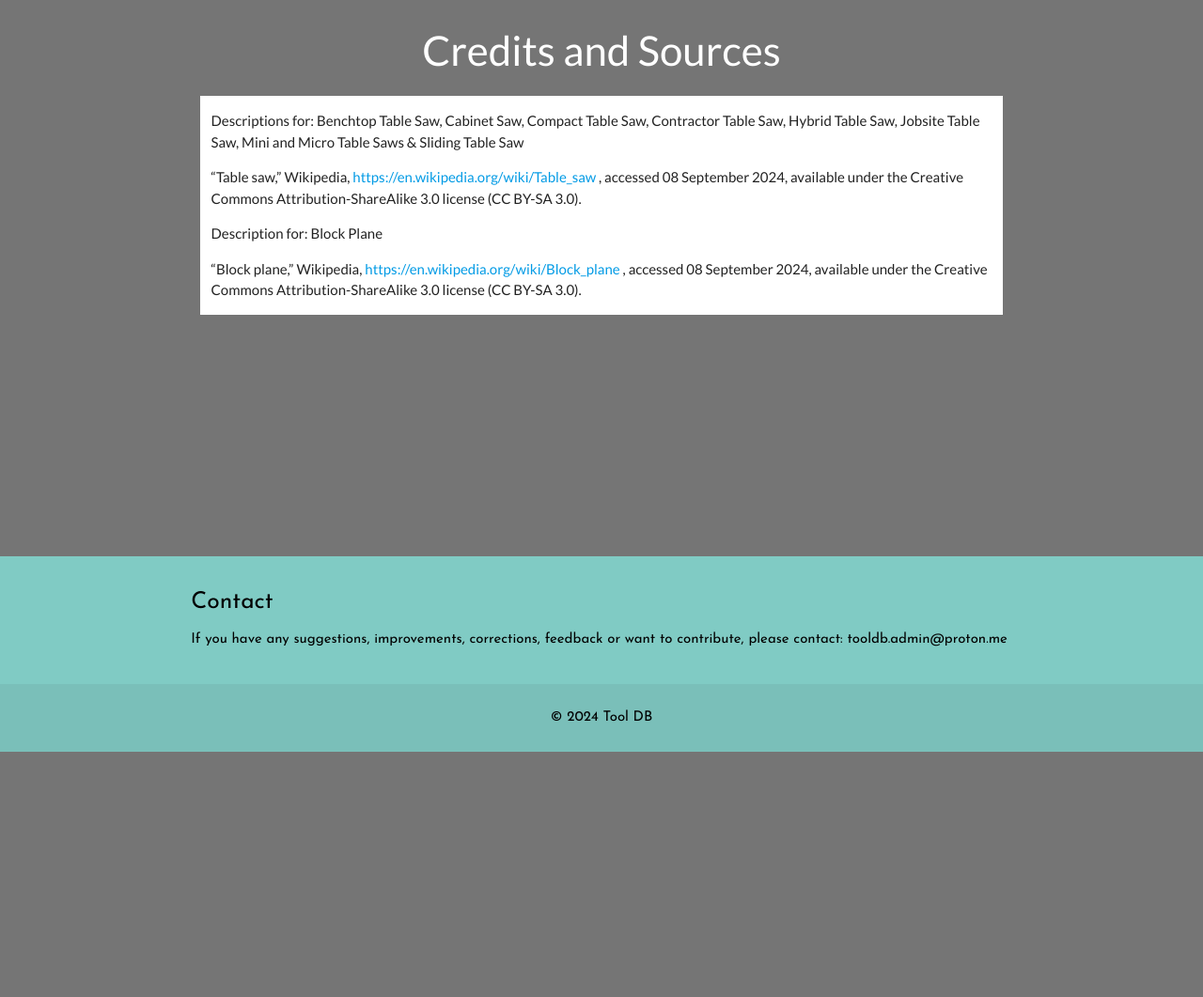
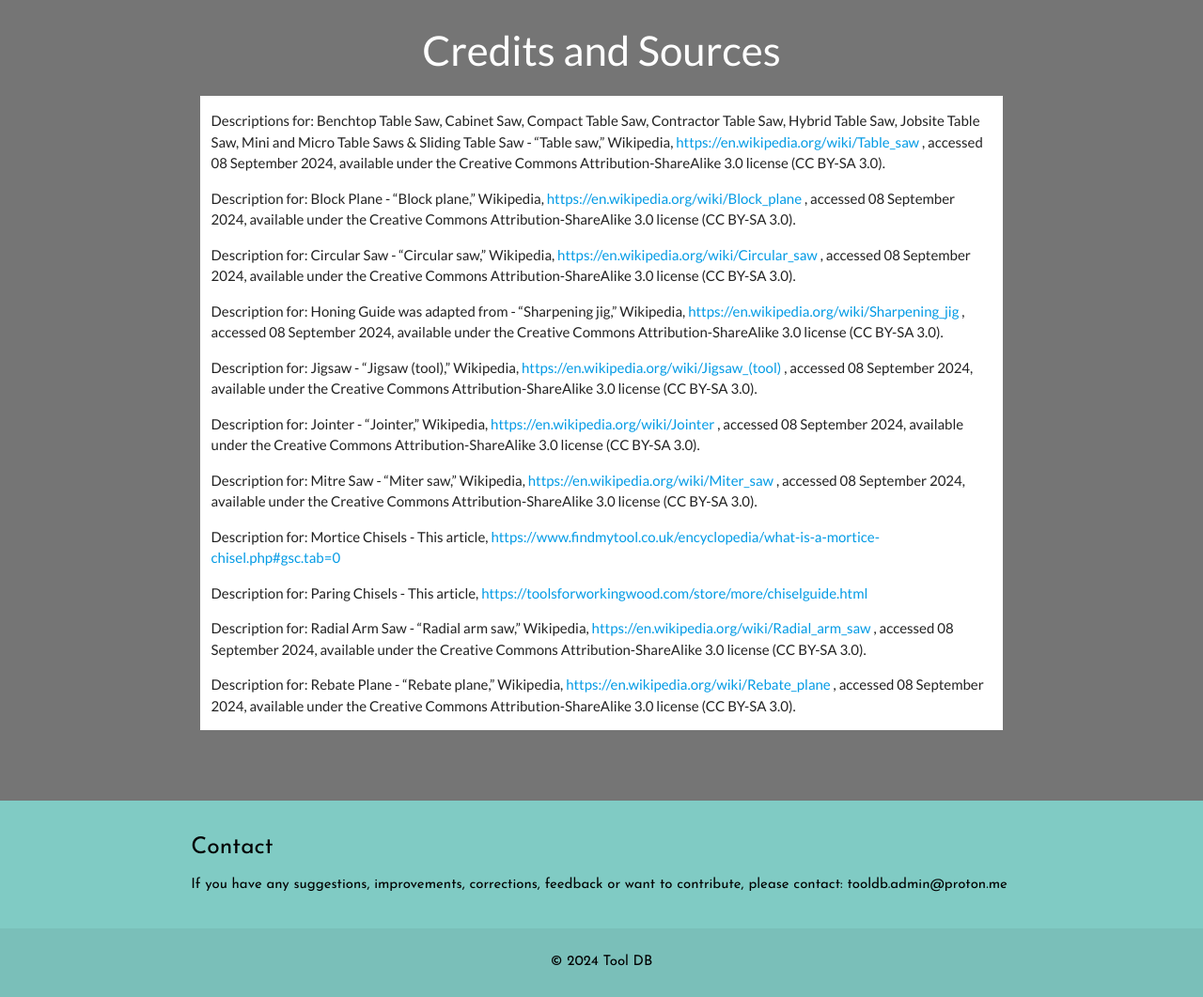
Before and after one commit to Cleg83/tool_db, a Flask app: page /credits in a window 1280 px wide. Shown: the whole page at 94% size. Before the commit the page ends 800 px from the top, so only its background shows below. Run offline with Flask 3, Linux system fonts and the light colour scheme; some libraries are stand-ins or nearby versions.

Commit message:
Add credits for most descriptions

```diff
--- a/tool_db/templates/credits.html
+++ b/tool_db/templates/credits.html
@@ -22,9 +22,7 @@
                     <p>
                         Descriptions for: Benchtop Table Saw, Cabinet Saw, Compact Table Saw,
                         Contractor Table Saw, Hybrid Table Saw, Jobsite Table Saw,
-                        Mini and Micro Table Saws & Sliding Table Saw
-                    </p>
-                    <p>“Table saw,” Wikipedia,
+                        Mini and Micro Table Saws & Sliding Table Saw - “Table saw,” Wikipedia,
                         <a href="https://en.wikipedia.org/wiki/Table_saw" target="_blank">
                             https://en.wikipedia.org/wiki/Table_saw
                         </a>, accessed 08 September 2024, available under the Creative Commons Attribution-ShareAlike
@@ -33,11 +31,88 @@
                 </li>
                 <li>
                     <p>
-                        Description for: Block Plane
-                    </p>
-                    <p>“Block plane,” Wikipedia,
+                        Description for: Block Plane - “Block plane,” Wikipedia,
                         <a href="https://en.wikipedia.org/wiki/Block_plane" target="_blank">
                             https://en.wikipedia.org/wiki/Block_plane
+                        </a>, accessed 08 September 2024, available under the Creative Commons Attribution-ShareAlike
+                        3.0 license (CC BY-SA 3.0).
+                    </p>
+                </li>
+                <li>
+                    <p>
+                        Description for: Circular Saw - “Circular saw,” Wikipedia,
+                        <a href="https://en.wikipedia.org/wiki/Circular_saw" target="_blank">
+                            https://en.wikipedia.org/wiki/Circular_saw
+                        </a>, accessed 08 September 2024, available under the Creative Commons Attribution-ShareAlike
+                        3.0 license (CC BY-SA 3.0).
+                    </p>
+                </li>
+                <li>
+                    <p>
+                        Description for: Honing Guide was adapted from - “Sharpening jig,” Wikipedia,
+                        <a href="https://en.wikipedia.org/wiki/Sharpening_jig" target="_blank">
+                            https://en.wikipedia.org/wiki/Sharpening_jig
+                        </a>, accessed 08 September 2024, available under the Creative Commons Attribution-ShareAlike
+                        3.0 license (CC BY-SA 3.0).
+                    </p>
+                </li>
+                <li>
+                    <p>
+                        Description for: Jigsaw - “Jigsaw (tool),” Wikipedia,
+                        <a href="https://en.wikipedia.org/wiki/Jigsaw_(tool)" target="_blank">
+                            https://en.wikipedia.org/wiki/Jigsaw_(tool)
+                        </a>, accessed 08 September 2024, available under the Creative Commons Attribution-ShareAlike
+                        3.0 license (CC BY-SA 3.0).
+                    </p>
+                </li>
+                <li>
+                    <p>
+                        Description for: Jointer - “Jointer,” Wikipedia,
+                        <a href="https://en.wikipedia.org/wiki/Jointer" target="_blank">
+                            https://en.wikipedia.org/wiki/Jointer
+                        </a>, accessed 08 September 2024, available under the Creative Commons Attribution-ShareAlike
+                        3.0 license (CC BY-SA 3.0).
+                    </p>
+                </li>
+                <li>
+                    <p>
+                        Description for: Mitre Saw - “Miter saw,” Wikipedia,
+                        <a href="https://en.wikipedia.org/wiki/Miter_saw" target="_blank">
+                            https://en.wikipedia.org/wiki/Miter_saw
+                        </a>, accessed 08 September 2024, available under the Creative Commons Attribution-ShareAlike
+                        3.0 license (CC BY-SA 3.0).
+                    </p>
+                </li>
+                <li>
+                    <p>
+                        Description for: Mortice Chisels - This article,
+                        <a href="https://www.findmytool.co.uk/encyclopedia/what-is-a-mortice-chisel.php#gsc.tab=0" target="_blank">
+                            https://www.findmytool.co.uk/encyclopedia/what-is-a-mortice-chisel.php#gsc.tab=0
+                        </a>
+                    </p>
+                </li>
+                <li>
+                    <p>
+                        Description for: Paring Chisels - This article,
+                        <a href="https://toolsforworkingwood.com/store/more/chiselguide.html" target="_blank">
+                            https://toolsforworkingwood.com/store/more/chiselguide.html
+                        </a>
+                    </p>
+                </li>
+                <li>
+                    <p>
+                        Description for: Radial Arm Saw - “Radial arm saw,” Wikipedia,
+                        <a href="https://en.wikipedia.org/wiki/Radial_arm_saw" target="_blank">
+                            https://en.wikipedia.org/wiki/Radial_arm_saw
+                        </a>, accessed 08 September 2024, available under the Creative Commons Attribution-ShareAlike
+                        3.0 license (CC BY-SA 3.0).
+                    </p>
+                </li>
+                <li>
+                    <p>
+                        Description for: Rebate Plane - “Rebate plane,” Wikipedia,
+                        <a href="https://en.wikipedia.org/wiki/Rebate_plane" target="_blank">
+                            https://en.wikipedia.org/wiki/Rebate_plane
                         </a>, accessed 08 September 2024, available under the Creative Commons Attribution-ShareAlike
                         3.0 license (CC BY-SA 3.0).
                     </p>
```
